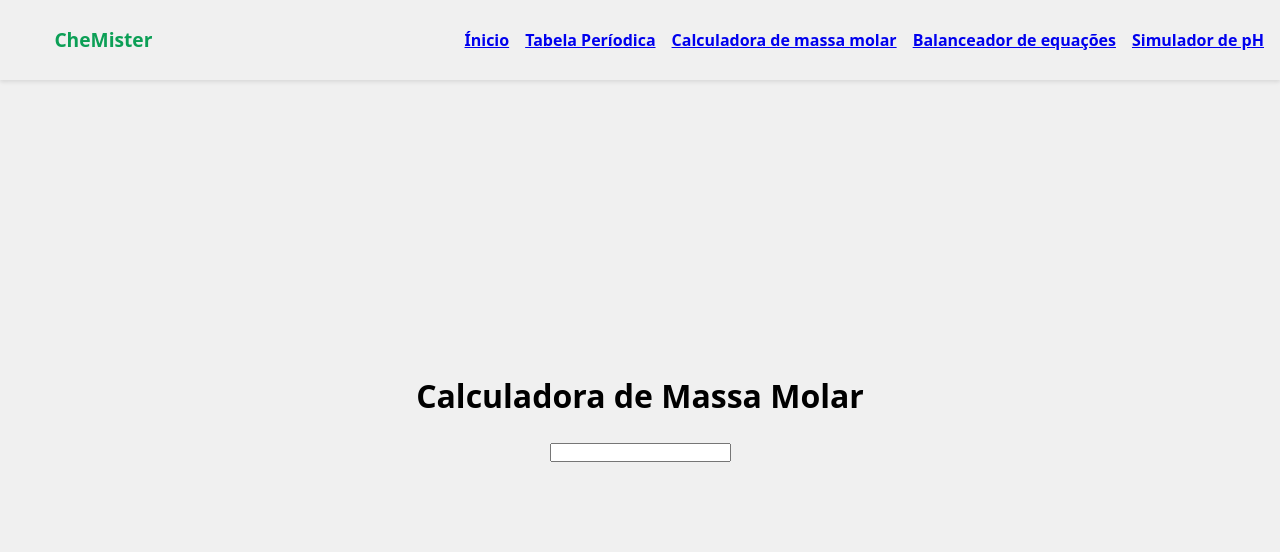
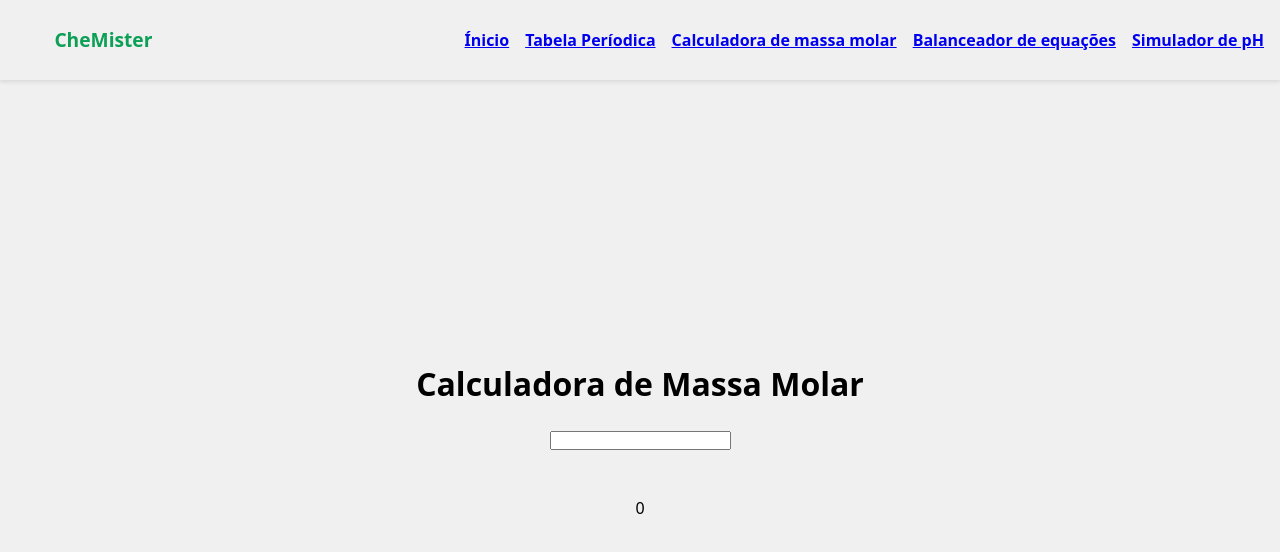
Before and after one commit to Evy8882/CheMister, a React (Vite) app: page /molar-mass-calculator in a window 1280 px wide. Shown: the top 552 px of the page. Built offline with nearby package versions, Linux system fonts and the light colour scheme.

Commit message:
Tratamento de informações da calculadora de massa molar

```diff
--- a/src/pages/MolarMassCalc.tsx
+++ b/src/pages/MolarMassCalc.tsx
@@ -1,26 +1,73 @@
-import Header from '../components/Header';
-import { useState } from 'react';
-import elements from '../data/elements.json';
+import Header from "../components/Header";
+import { useState } from "react";
+import elements from "../data/elements.json";
 
-function MolarMassCalc(){
+type Element = {
+  atomicNumber: number;
+  symbol: string;
+  name: string;
+  atomicMass: number;
+  group: number;
+  period: number;
+  category: string | null;
+  state: string | null;
+  electronegativity: number | null;
+};
+
+function MolarMassCalc() {
   const [mol, setMol] = useState<string>("");
 
-    function calc(mol: string): string[] {
-        // let totalMass = 0;
-        const upperLetters = "ABCDEFGHIJKLMNOPQRSTUVWXYZ".split("");
-        let nmol: string[] = upperLetters.reduce((acc, letter) => { return acc.replace(`${letter}`, ` ${letter}`); }, mol).split(" ").filter((e) => e !== "");
+  function calc(mol: string, elements: Element[]): number {
+    let nmol: string[] = [];
+    nmol = mol
+      .split("")
+      .map((e: string) => (e === e.toUpperCase() ? ` ${e}` : e))
+      .join("")
+      .split(" ")
+      .filter((e: string) => e !== "");
+    nmol = nmol.reduce((acc: string[], val) => {
+      if (!isNaN(Number(val))) {
+        if (acc.length > 0 && !isNaN(Number(acc[acc.length - 1]))) {
+          acc[acc.length - 1] = String(
+            Number(acc[acc.length - 1]) * 10 + Number(val)
+          );
+        } else {
+          acc.push(val);
+        }
+      } else {
+        acc.push(val);
+      }
+      return acc;
+    }, []);
     console.log(nmol);
-        return nmol;
+    let masses: number[] = [];
+    elements.forEach((element: Element) => {
+      nmol.forEach((symbol) => {
+        if (element.symbol === symbol) {
+          masses.push(element.atomicMass);
+        }
+      });
+    });
+    console.log(masses);
+    return masses.reduce((acc, curr) => acc + curr, 0);
   }
 
   return (
     <div className="molar-mass-calc-page">
-            <Header/>
+      <Header />
       <h1>Calculadora de Massa Molar</h1>
-            <input type="text" className="mol-input" value={mol} onChange={(e)=>{setMol(e.target.value);}} />
-            {mol}<br/>
-            {calc(mol)}
+      <input
+        type="text"
+        className="mol-input"
+        value={mol}
+        onChange={(e) => {
+          setMol(e.target.value);
+        }}
+      />
+      {mol}
+      <br />
+      {calc(mol, elements)}
     </div>
-    )
+  );
 }
 export default MolarMassCalc;
```
Lines whose indentation alone changed are shown as unchanged.
